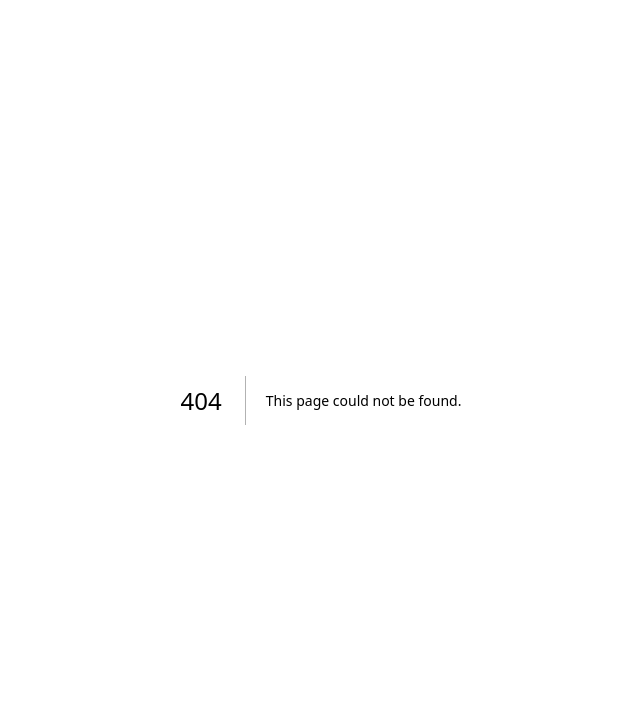
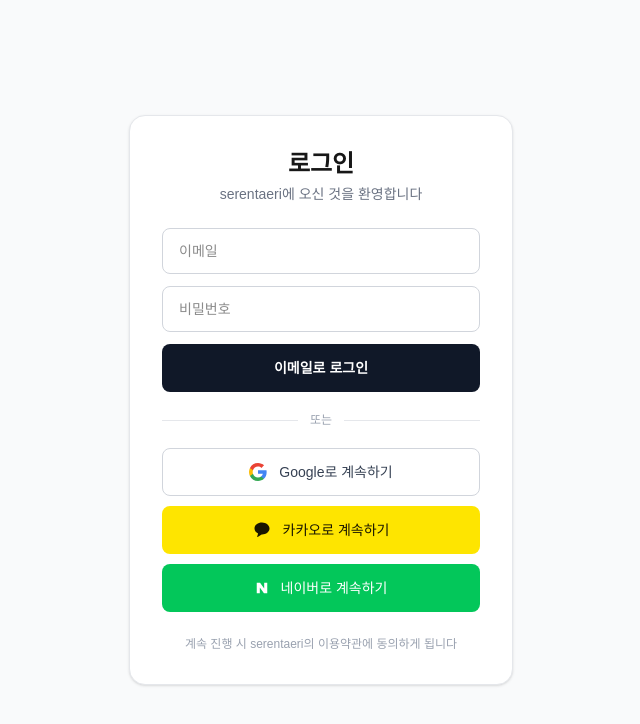
Before and after one commit to tntkorea-glitch/serentaeri, a Next.js app: page /login in a window 1280 px wide. Before the commit this address had no page. Shown: the top 724 px of the page, without its empty margins (319-959 px from the left). Built offline with nearby package versions, Linux system fonts and the light colour scheme.

Commit message:
chore: auto-commit from Claude Code

```diff
--- /dev/null
+++ b/src/app/login/page.tsx
@@ -0,0 +1,140 @@
+"use client";
+
+import { signIn } from "next-auth/react";
+import { useState } from "react";
+import { useRouter, useSearchParams } from "next/navigation";
+
+export default function LoginPage() {
+  const router = useRouter();
+  const searchParams = useSearchParams();
+  const callbackUrl = searchParams.get("callbackUrl") ?? "/";
+
+  const [email, setEmail] = useState("");
+  const [password, setPassword] = useState("");
+  const [loading, setLoading] = useState(false);
+  const [error, setError] = useState<string | null>(null);
+
+  const handleCredentialsSubmit = async (e: React.FormEvent) => {
+    e.preventDefault();
+    setError(null);
+    setLoading(true);
+    try {
+      const res = await signIn("credentials", {
+        email,
+        password,
+        redirect: false,
+        callbackUrl,
+      });
+      if (res?.error) {
+        setError("이메일 또는 비밀번호가 올바르지 않습니다.");
+      } else if (res?.ok) {
+        router.push(callbackUrl);
+      }
+    } finally {
+      setLoading(false);
+    }
+  };
+
+  return (
+    <div className="min-h-screen flex items-center justify-center bg-gray-50 px-4">
+      <div className="w-full max-w-sm bg-white rounded-2xl shadow-sm border border-gray-200 p-8">
+        <h1 className="text-2xl font-bold text-center mb-1">로그인</h1>
+        <p className="text-sm text-gray-500 text-center mb-6">
+          serentaeri에 오신 것을 환영합니다
+        </p>
+
+        <form onSubmit={handleCredentialsSubmit} className="space-y-3 mb-5">
+          <input
+            type="email"
+            required
+            value={email}
+            onChange={(e) => setEmail(e.target.value)}
+            placeholder="이메일"
+            className="w-full px-4 py-3 border border-gray-300 rounded-lg text-sm focus:outline-none focus:ring-2 focus:ring-gray-900"
+          />
+          <input
+            type="password"
+            required
+            value={password}
+            onChange={(e) => setPassword(e.target.value)}
+            placeholder="비밀번호"
+            className="w-full px-4 py-3 border border-gray-300 rounded-lg text-sm focus:outline-none focus:ring-2 focus:ring-gray-900"
+          />
+          {error && <p className="text-xs text-red-600">{error}</p>}
+          <button
+            type="submit"
+            disabled={loading}
+            className="w-full h-12 bg-gray-900 text-white font-semibold rounded-lg text-sm hover:bg-gray-800 disabled:opacity-50 transition-colors"
+          >
+            {loading ? "로그인 중..." : "이메일로 로그인"}
+          </button>
+        </form>
+
+        <div className="flex items-center gap-3 my-5">
+          <div className="flex-1 h-px bg-gray-200" />
+          <span className="text-xs text-gray-400">또는</span>
+          <div className="flex-1 h-px bg-gray-200" />
+        </div>
+
+        <div className="space-y-2.5">
+          <button
+            type="button"
+            onClick={() => signIn("google", { callbackUrl })}
+            className="w-full h-12 flex items-center justify-center gap-3 bg-white border border-gray-300 rounded-lg text-sm font-medium text-gray-700 hover:bg-gray-50 transition-colors"
+          >
+            <svg width="18" height="18" viewBox="0 0 18 18" xmlns="http://www.w3.org/2000/svg">
+              <path
+                fill="#4285F4"
+                d="M17.64 9.2c0-.637-.057-1.251-.164-1.84H9v3.481h4.844a4.14 4.14 0 0 1-1.796 2.716v2.258h2.908c1.702-1.567 2.684-3.874 2.684-6.615z"
+              />
+              <path
+                fill="#34A853"
+                d="M9 18c2.43 0 4.467-.806 5.956-2.18l-2.908-2.259c-.806.54-1.837.86-3.048.86-2.344 0-4.328-1.584-5.036-3.711H.957v2.332A8.997 8.997 0 0 0 9 18z"
+              />
+              <path
+                fill="#FBBC05"
+                d="M3.964 10.71A5.41 5.41 0 0 1 3.682 9c0-.593.102-1.17.282-1.71V4.958H.957A8.996 8.996 0 0 0 0 9c0 1.452.348 2.827.957 4.042l3.007-2.332z"
+              />
+              <path
+                fill="#EA4335"
+                d="M9 3.58c1.321 0 2.508.454 3.44 1.345l2.582-2.58C13.463.891 11.426 0 9 0A8.997 8.997 0 0 0 .957 4.958L3.964 7.29C4.672 5.163 6.656 3.58 9 3.58z"
+              />
+            </svg>
+            <span>Google로 계속하기</span>
+          </button>
+
+          <button
+            type="button"
+            onClick={() => alert("카카오 로그인은 준비 중입니다")}
+            className="w-full h-12 flex items-center justify-center gap-3 rounded-lg text-sm font-medium transition-colors"
+            style={{ backgroundColor: "#FEE500", color: "#191600" }}
+          >
+            <svg width="18" height="18" viewBox="0 0 18 18" xmlns="http://www.w3.org/2000/svg">
+              <path
+                fill="#191600"
+                d="M9 1.5C4.858 1.5 1.5 4.134 1.5 7.385c0 2.117 1.424 3.972 3.575 4.99l-.91 3.325c-.081.294.257.53.508.354l3.971-2.63c.117.011.236.018.356.018 4.142 0 7.5-2.634 7.5-5.885S13.142 1.5 9 1.5z"
+              />
+            </svg>
+            <span>카카오로 계속하기</span>
+          </button>
+
+          <button
+            type="button"
+            onClick={() => alert("네이버 로그인은 준비 중입니다")}
+            className="w-full h-12 flex items-center justify-center gap-3 rounded-lg text-sm font-medium text-white transition-colors"
+            style={{ backgroundColor: "#03C75A" }}
+          >
+            <svg width="14" height="14" viewBox="0 0 16 16" xmlns="http://www.w3.org/2000/svg">
+              <path fill="#ffffff" d="M10.5 8.7L5.8 2H2v12h3.5V7.3L10.2 14H14V2h-3.5v6.7z" />
+            </svg>
+            <span>네이버로 계속하기</span>
+          </button>
+        </div>
+
+        <p className="text-xs text-gray-400 text-center mt-6">
+          계속 진행 시 serentaeri의 이용약관에 동의하게 됩니다
+        </p>
+      </div>
+    </div>
+  );
+}
```
